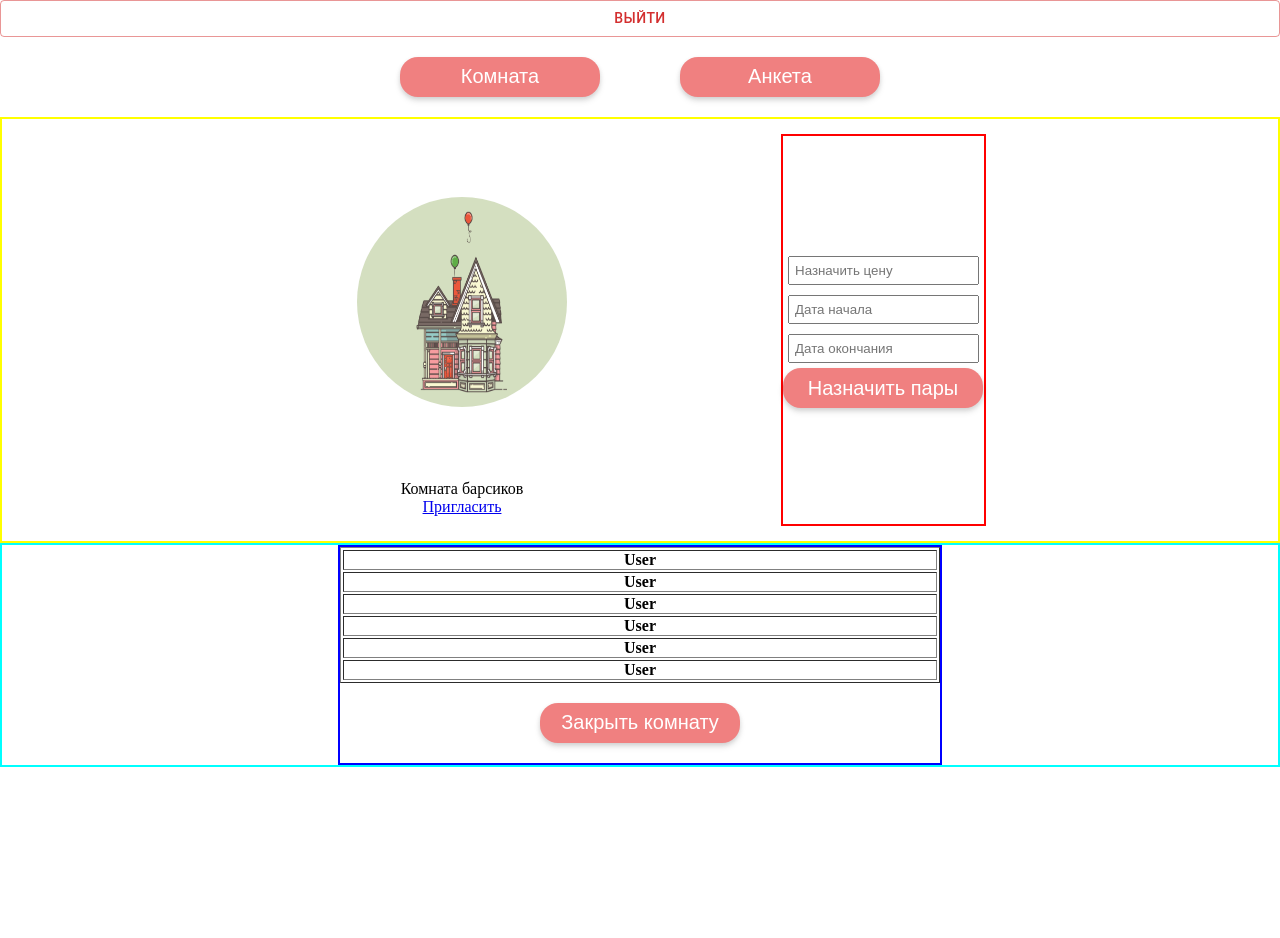
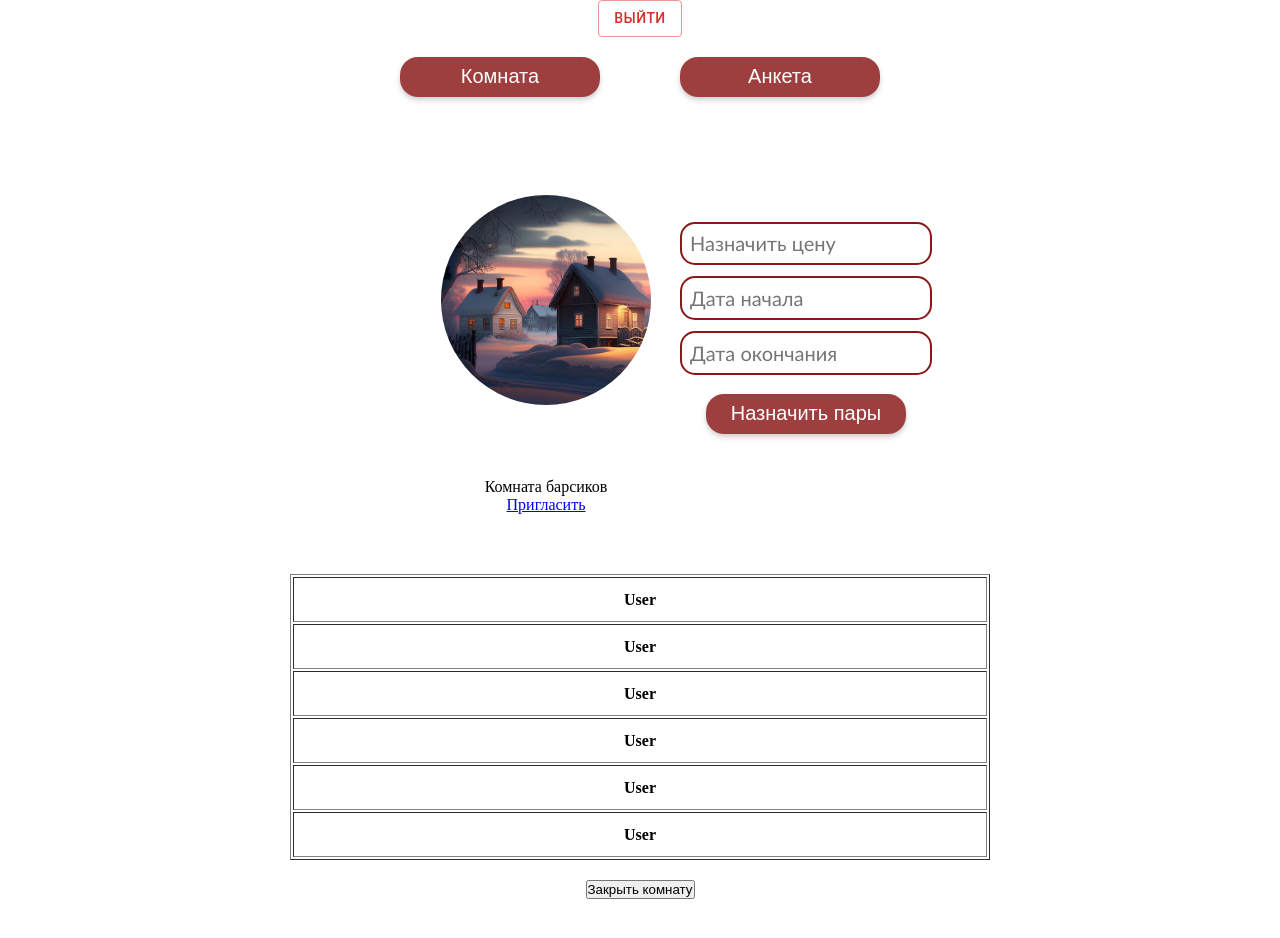
Before and after one commit to MaryAgronom/secretsanta, a React (Create React App) app in the folder frontend/: page /adminroom in a window 1280 px wide. Shown: the top 938 px of the page. Before the commit the page ends 800 px from the top, so only its background shows below. Built offline with nearby package versions, Linux system fonts and the light colour scheme; no server answers.

Commit message:
small-fix in adminroom

```diff
--- a/frontend/src/components/Adminroom/Adminroom.css
+++ b/frontend/src/components/Adminroom/Adminroom.css
@@ -8,12 +8,14 @@
 .fullContainer {
   display: flex;
   flex-direction: column;
+  justify-content: center;
+  align-items: center;
   /* justify-content: center; */
 }
 .btns-top-admin {
   margin-left: 40px;
   margin-right: 40px;
-  background-color: lightcoral;
+  background-color: #891414d0;
   color: white;
   box-shadow: 0 4px 6px rgba(0, 0, 0, 0.1), 0 2px 4px rgba(0, 0, 0, 0.1);
   transition: all 0.3s ease-in-out;
@@ -24,49 +26,40 @@
   border-radius: 18px;
 }
 .btns-admin {
-  /* margin-left: 40px; */
-  background-color: lightcoral;
+  background-color: #891414d0;
   color: white;
   box-shadow: 0 4px 6px rgba(0, 0, 0, 0.1), 0 2px 4px rgba(0, 0, 0, 0.1);
-  transition: all 0.3s ease-in-out;
   height: 40px;
   width: 200px;
+  margin: 7%;
   font-size: 20px;
   border: none;
   border-radius: 18px;
 }
 
-.btns-admin:hover {
-  transform: translateY(-3px);
-  box-shadow: 0 6px 9px rgba(0, 0, 0, 0.1), 0 4px 6px rgba(0, 0, 0, 0.1);
-}
-
 .content-admin {
-  border: 2px solid yellow;
   display: flex;
   justify-content: space-evenly;
   flex-wrap: wrap;
   padding: 15px;
-  /* margin-left: 30%;
-  margin-right: 30%;
-  margin-top: 50px;
-  margin-bottom: 50px; */
+  width: 60%;
 }
 
 .userlist {
   display: flex;
   flex-direction: column;
-  /* justify-content: center; */
-  /* align-items: center; */
-  width: 600px;
-  border: 2px solid blue;
+  justify-content: center;
+  width: 700px;
+  height: 400px;
 }
 
 .btns-other {
   display: flex;
   flex-direction: column;
   justify-content: center;
-  border: 2px solid red
+  align-items: center;
+  width: 25%;
+  height: 400px;
 }
 
 .img-container {
@@ -77,16 +70,22 @@
   height: fit-content;
 }
 
-#forpadding {
-  padding: 5px;
-  margin: 5px;
+.forpadding {
+  padding: 4%;
+  margin: 3%;
+  border-radius: 15px;
+  font-family: 'Gill Sans', 'Gill Sans MT', Calibri, 'Trebuchet MS', sans-serif;
+  font-size: 20px;
+  border: 2px solid rgb(138, 24, 24)
 }
 
 .img-house {
   box-sizing:border-box;
   /* object-fit: contain; */
 }
-
+.userlist tr {
+  height: 45px;
+}
 .textUnderImg {
   /* border: 2px solid saddlebrown; */
   display: flex;
@@ -99,11 +98,9 @@
 }
 
 .userList-container {
-  border: 2px solid aqua;
   display: flex;
   justify-content: center;
 }
-
 .btn-close {
   display: flex;
   justify-content: center;
--- a/frontend/src/components/Adminroom/Adminroom.jsx
+++ b/frontend/src/components/Adminroom/Adminroom.jsx
@@ -1,5 +1,5 @@
 import React from "react";
-import roomimg from "../../images/IMG_4096.PNG";
+import roomimg from "../../images/12.png";
 import Logout from "../Logout/Logout";
 import "./Adminroom.css";
 
@@ -21,9 +21,9 @@ const Adminroom = () => {
           </div>
           </div>
           <div className="btns-other">
-            <input id='forpadding' type="text" placeholder="Назначить цену" />
-            <input id='forpadding' type="text" placeholder="Дата начала" />
-            <input id='forpadding' type="text" placeholder="Дата окончания" />
+            <input className='forpadding' type="text" placeholder="Назначить цену" />
+            <input className='forpadding' type="text" placeholder="Дата начала" />
+            <input className='forpadding' type="text" placeholder="Дата окончания" />
             <button className="btns-admin">Назначить пары</button>
 
         </div>
@@ -55,7 +55,7 @@ const Adminroom = () => {
           </tr>
         </table>
         <div className="btn-close " >
-        <button className="btns-admin">Закрыть комнату</button>
+        <button className="btns-admin-close">Закрыть комнату</button>
         </div>
       </div>
       </div>
--- a/frontend/src/components/Room/Room.css
+++ b/frontend/src/components/Room/Room.css
@@ -80,7 +80,6 @@
   font-family: 'Gill Sans', 'Gill Sans MT', Calibri, 'Trebuchet MS', sans-serif;
   flex-direction: column;
   align-items: center;
-  justify-content: center;
   margin-left: 15%;
   border-radius: 15%;
   box-shadow: 4px 4px 4px 4px rgba(0,0,0,0.3),4px 4px 4px 4px rgba(0,0,0,0.3);
```
